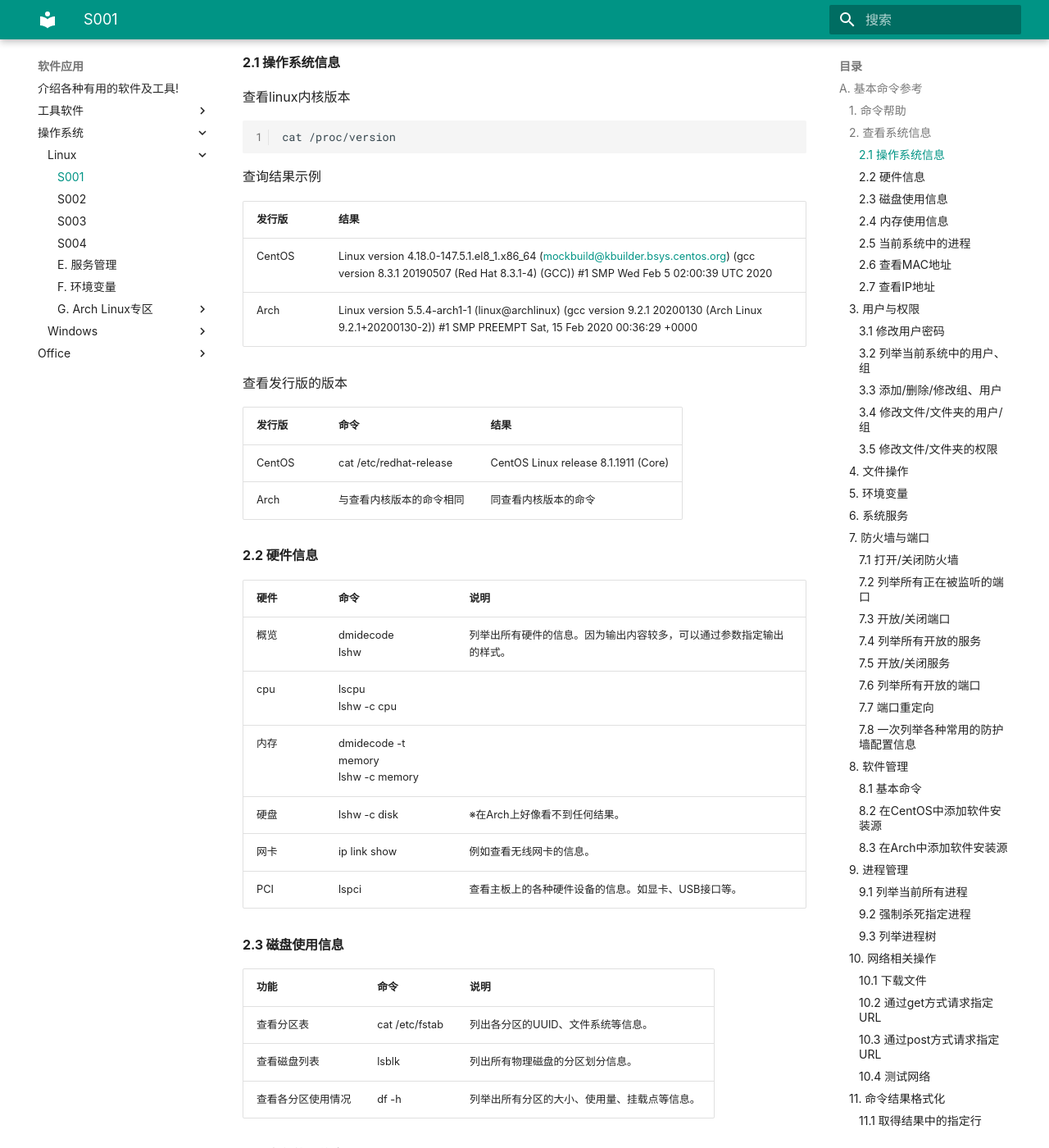
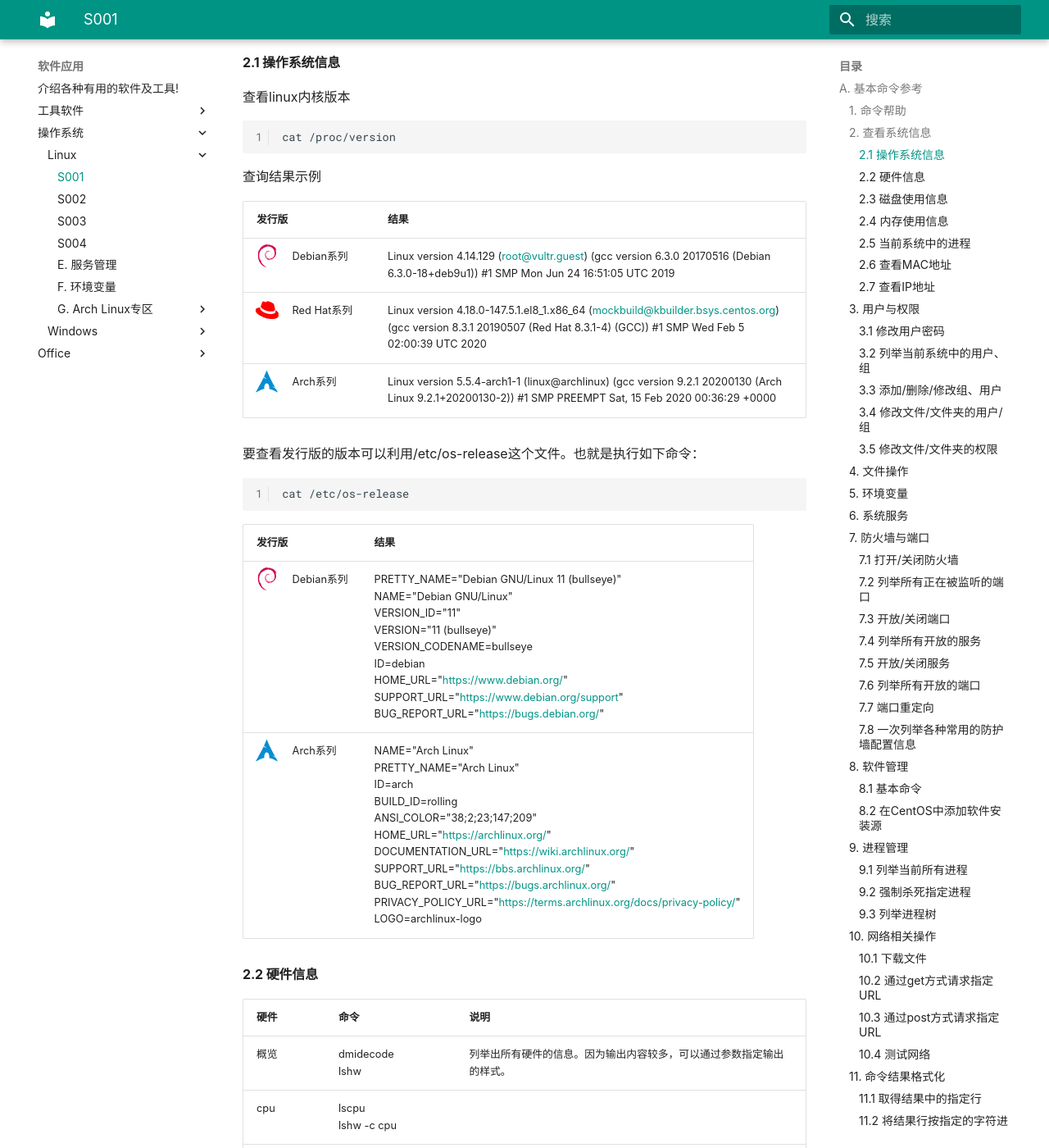
Before and after one commit to hakureiyoumu/hakureiyoumu.github.io, an MkDocs documentation site: the page built from docs/ZX0013. Linux/S001.md, in a window 1280 px wide and 1400 px high, scrolled down 571 px. Shown: the whole window at 82% size. Built offline with MkDocs 1.6.1 and Material for MkDocs 9.7.7, drawn with Linux system fonts in a browser that asks for light colours; some of the changed text lies outside the part shown.

Commit message:
翻新了linux相关的几个章节

````diff
--- a/docs/ZX0013. Linux/S001.md
+++ b/docs/ZX0013. Linux/S001.md
@@ -26,17 +26,23 @@
 
 查询结果示例
 
-发行版 | 结果
+| <div style="width:10em;">发行版</div> | 结果
 --- | ---
-CentOS	|	Linux version 4.18.0-147.5.1.el8_1.x86_64 (mockbuild@kbuilder.bsys.centos.org) (gcc version 8.3.1 20190507 (Red Hat 8.3.1-4) (GCC)) #1 SMP Wed Feb 5 02:00:39 UTC 2020
-Arch	|	Linux version 5.5.4-arch1-1 (linux@archlinux) (gcc version 9.2.1 20200130 (Arch Linux 9.2.1+20200130-2)) #1 SMP PREEMPT Sat, 15 Feb 2020 00:36:29 +0000
+:simple-debian:{ .debian } Debian系列 | Linux version 4.14.129 (root@vultr.guest) (gcc version 6.3.0 20170516 (Debian 6.3.0-18+deb9u1)) #1 SMP Mon Jun 24 16:51:05 UTC 2019
+:fontawesome-brands-redhat:{ .redhat } Red Hat系列	|	Linux version 4.18.0-147.5.1.el8_1.x86_64 (mockbuild@kbuilder.bsys.centos.org) (gcc version 8.3.1 20190507 (Red Hat 8.3.1-4) (GCC)) #1 SMP Wed Feb 5 02:00:39 UTC 2020
+:simple-archlinux:{ .arch } Arch系列	|	Linux version 5.5.4-arch1-1 (linux@archlinux) (gcc version 9.2.1 20200130 (Arch Linux 9.2.1+20200130-2)) #1 SMP PREEMPT Sat, 15 Feb 2020 00:36:29 +0000
 
-查看发行版的版本
+要查看发行版的版本可以利用/etc/os-release这个文件。也就是执行如下命令：
 
-发行版	|	命令	|			结果
---- | --- | ---
-CentOS	|	cat /etc/redhat-release		|		CentOS Linux release 8.1.1911 (Core)
-Arch	|	与查看内核版本的命令相同	|			同查看内核版本的命令
+```bash
+cat /etc/os-release
+```
+
+发行版	|	结果
+--- | ---
+:simple-debian:{ .debian } Debian系列	| PRETTY_NAME="Debian GNU/Linux 11 (bullseye)"<br/>NAME="Debian GNU/Linux"<br/>VERSION_ID="11"<br/>VERSION="11 (bullseye)"<br/>VERSION_CODENAME=bullseye<br/>ID=debian<br/>HOME_URL="https://www.debian.org/"<br/>SUPPORT_URL="https://www.debian.org/support"<br/>BUG_REPORT_URL="https://bugs.debian.org/"
+:simple-archlinux:{ .arch } Arch系列 | NAME="Arch Linux"<br/>PRETTY_NAME="Arch Linux"<br/>ID=arch<br/>BUILD_ID=rolling<br/>ANSI_COLOR="38;2;23;147;209"<br/>HOME_URL="https://archlinux.org/"<br/>DOCUMENTATION_URL="https://wiki.archlinux.org/"<br/>SUPPORT_URL="https://bbs.archlinux.org/"<br/>BUG_REPORT_URL="https://bugs.archlinux.org/"<br/>PRIVACY_POLICY_URL="https://terms.archlinux.org/docs/privacy-policy/"<br/>LOGO=archlinux-logo
+
 
 ### 2.2 硬件信息
 
@@ -45,9 +51,12 @@
 概览 |	dmidecode <br> lshw		|			列举出所有硬件的信息。因为输出内容较多，可以通过参数指定输出的样式。
 cpu |	lscpu <br> lshw -c cpu		|
 内存 |	dmidecode -t memory <br> lshw -c memory	|
-硬盘 |	lshw -c disk	|				※在Arch上好像看不到任何结果。
+硬盘 |	lshw -c disk	|
 网卡 |	ip link show	|				例如查看无线网卡的信息。
 PCI |	lspci	|				查看主板上的各种硬件设备的信息。如显卡、USB接口等。
+
+!!! warning "lshw命令找不到？"
+    有的系统并不自带这个包，此时就需要自己先安装lshw
 
 ### 2.3 磁盘使用信息
 
@@ -136,12 +145,12 @@
 chmod
 ```
 
-指定权限的格式有很多，使用数字时比较简便的一个方法。
+指定权限的格式有很多，使用数字是比较简便的一个方法。
 
     r	w	x
     4	2	1
 
-读和执行权限就是r-x，也就时4加1等于5。所有权限即使rwx，也就是4加2加1等于7。
+读和执行权限就是r-x，也就时4加1等于5。所有权限就是rwx，也就是4加2加1等于7。
 
 常见的文件权限示例
 
@@ -157,7 +166,7 @@
 新建文件	|		touch test.txt		|		创建文件的方法有很多。比如echo xxxx > test.txt等。
 新建文件夹		|	mkdir -p /tmp/test_tmp	|			指定-p可以创建多层目录结构。
 删除文件		|	rm test.txt		|
-删除文件夹		|	rm -rf /tmp/test_tmp	|			指定-r可以递归删除所有子目录。-f为强制删除，以免删除里面的每个文件都要询问依次。这个命令很危险，执行的时候要小心一些。
+删除文件夹		|	rm -rf /tmp/test_tmp	|			指定-r可以递归删除所有子目录。-f为强制删除，以免删除里面的每个文件都要依次询问。这个命令很危险，执行的时候要小心一些。
 复制文件	|		cp srcFile dstFile |
 复制文件夹		|	cp -r srcFold dstFold		|		-r为递归复制文件夹下面的所有文件和子文件夹。
 移动文件		|	mv srcFile dstFile			|
@@ -168,7 +177,7 @@
 查看文件内容	|		cat/tail/head file	|			可以指定看多少行。
 根据指定条件检索文件	|		find		|		可以指定的条件非常多。比如文件名匹配、时间、大小、用户等。
 根据文件内容检索文件	|		grep "pattern" -rHn /path	|			选项非常多。-r为递归检索，-H为打印出文件名，-n为打印出行号。
-编辑文件	|		vim fileName sed		|		vim是一个经典命令行界面文本编辑工具。 sed是一个纯命令的操作文本的命令，它也很复杂的用法，可以参考帮助手册。
+编辑文件	|		vim fileName<br/>sed		|		vim是一个经典命令行界面文本编辑工具。 sed是一个纯命令的操作文本的命令，它也很复杂的用法，可以参考帮助手册。
 修改文件的时间戳	|		touch [OPTION]... FILE…		|		可以通过选项来使用指定的时间来修改ATime或者Mtime。
 列举目录的多层结构		|	tree	|			可以指定打印的层数、筛选文件夹等。功能选项非常的多。 如tree -L 3 -h命令显示三层目录结构并打印出文件大小。
 压缩/解压缩文件		|	tar		|		帮助手册里的例子就很好<br> Examples:  <br>tar -cf archive.tar foo bar  # Create archive.tar from files foo and bar.   <br>tar -tvf archive.tar         # List all files in archive.tar verbosely.   <br>tar -xf archive.tar          # Extract all files from archive.tar.  添加选项-z可以处理.tar.gz文件。
@@ -184,7 +193,7 @@
 
 ## 6. 系统服务
 
-操作	|		命令	|			说明
+操作	|		<div style="width:16em;">命令</div>	|			说明
 --- | --- | ---
 注册服务		|	请查看服务管理相关章节				|
 取消注册的服务	|		请查看服务管理相关章节			|
@@ -321,17 +330,19 @@
 
 ### 8.1 基本命令
 
-操作	|	CentOS命令		|				Arch命令
---- | --- | ---
-列举已安装的软件	|	yum list installed						|pacman -Q
-安装软件	|	yum install packageName			|			pacman -S packageName
-卸载软件	|	yum remove packageName			|			pacman -R packageName
-更新系统	|	yum -y upgrade					|	pacman -Syu
-列举软件安装源	|	yum repolist				|		cat /etc/pacman.conf
-添加软件安装源	|	参照8.1.					|	参照8.2.
-列举可安装软件	|	yum list					|	pacman -Ss
-查看软件安装后的所有文件 | | pacman -Ql packageName
-查看软件包的信息 | | pacman -Qi packageName
+| 操作	| :simple-debian:{ .debian } Debian系列 |	:fontawesome-brands-redhat:{ .redhat } Red Hat系列 | :simple-archlinux:{ .arch } Arch系列
+--- | --- | --- | ---
+列举已安装的软件	| apt list --installed [包名] |	yum list installed						|pacman -Q
+安装软件	| apt install 包名 |	yum install 包名			|			pacman -S 包名
+卸载软件	| apt remove/purge 包名 |	yum remove 包名			|			pacman -Rs 包名
+更新系统	| apt update && apt upgrade -y |	yum -y upgrade					|	pacman -Syu
+列举软件安装源	| cat /etc/apt/sources.list |	yum repolist				|		cat /etc/pacman.conf
+添加软件安装源	| 查看[Debian WiKi](https://wiki.debian.org/SourcesList) |	参照8.2					|	查看[Arch WiKi](https://wiki.archlinux.org/title/mirrors)
+列举可安装软件	| apt list |	yum list					|	pacman -Ss [包名]
+查看安装后的文件 | dpkg -L 包名 | | pacman -Ql 包名
+查看软件包的信息 | apt show 包名 | | pacman -Qi 包名
+
+要注意的是更新和卸载都需要使用sudo来提升权限。
 
 ### 8.2 在CentOS中添加软件安装源
 
@@ -351,12 +362,6 @@
     ```
 
 最简单的情况只需要这三个信息就够了。
-
-### 8.3 在Arch中添加软件安装源
-
-Arch系统的一些比较复杂的问题应该去查询Arch WiKi。
-
-在Arch WiKi中有完整的软件安装源的列表。并且可以安装的软件能直接在Arch WiKi上查到。
 
 ## 9. 进程管理
 
@@ -403,7 +408,7 @@
 
 ### 10.3	通过post方式请求指定URL
 
-仍然是wget和curl这两个命令，通过调查它们的帮助手册，并安装关键字post来筛选，就可以找到它们的用法。
+仍然是wget和curl这两个命令，通过调查它们的帮助手册，并按照关键字post来筛选，就可以找到它们的用法。
 
 例如wget加上--post-data=STRING就可以使用STRING作为post数据来请求URL。
 
@@ -463,7 +468,7 @@
 
 ### 12.3	安装并设定字符集
 
-首先通过如下命令查询字符集关联的包:(假设在CentOS中)
+首先通过如下命令查询字符集关联的包:(假设在红帽系Linux中)
 
 ```bash
 yum list | grep langpacks
@@ -501,3 +506,9 @@
 ```bash
 localectl set-keymap jp106
 ```
+
+同样是日语键盘，也分好几种。如果这里执行失败，则可以执行如下命令来查看当前系统支持的键盘布局，然后选择合适的日语键盘布局。
+
+```bash
+localectl list-keymaps
+```
--- /dev/null
+++ b/docs/stylesheets/extra.css
@@ -0,0 +1,19 @@
+/* 图标样式 */
+.debian {
+    color: #d0074e;
+    transform: scale(2);
+    margin-left: 0.5em;
+    margin-right: 1.5em;
+}
+.redhat {
+    color: #ff0000;
+    transform: scale(2);
+    margin-left: 0.5em;
+    margin-right: 1.5em;
+}
+.arch {
+    color: rgb(7, 141, 208);
+    transform: scale(2);
+    margin-left: 0.5em;
+    margin-right: 1.5em;
+}
--- a/mkdocs.yml
+++ b/mkdocs.yml
@@ -12,6 +12,8 @@
     - search.highlight
     - header.autohide
     - navigation.tabs
+extra_css:
+    - stylesheets/extra.css
 markdown_extensions:
     - toc:
         baselevel: 2
````
Also changed, not shown: other parts of docs/ZX0013. Linux/S001.md (+2 -2 lines), docs/ZX0013. Linux/S002.md (+5 -3 lines).
